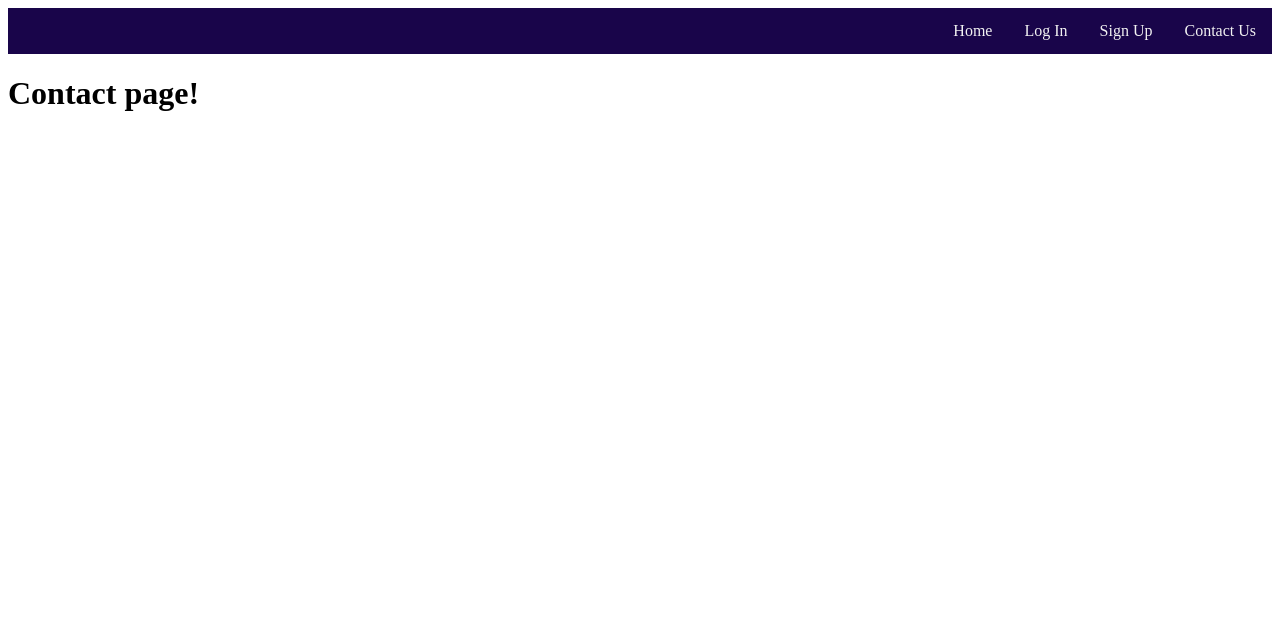
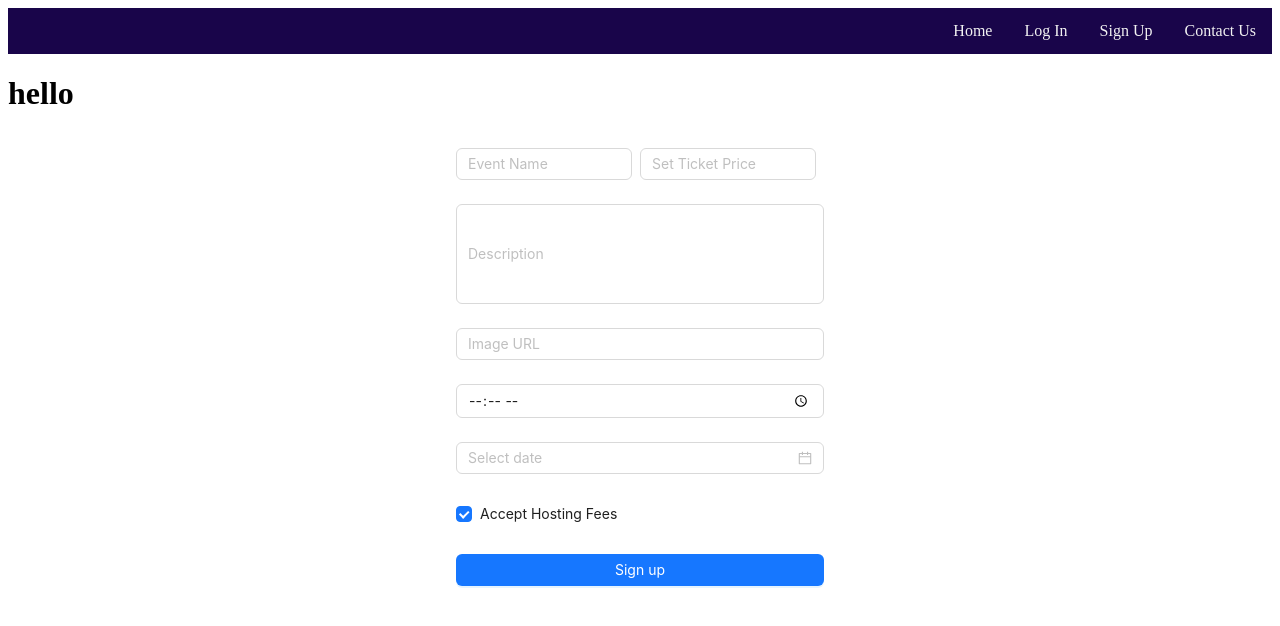
Before and after one commit to Varlotte/phase4-venue-project, a React (Create React App) app in the folder client/: page /contact-page in a window 1280 px wide. Shown: the top 626 px of the page. Built offline with nearby package versions, Linux system fonts and the light colour scheme; no server answers.

Commit message:
integrated main branch and adding event form

```diff
--- /dev/null
+++ b/client/src/components/EventForm.js
@@ -0,0 +1,104 @@
+import React from "react";
+import { LockOutlined, UserOutlined } from '@ant-design/icons';
+import { Button, Checkbox, Form, Input, DatePicker} from 'antd'
+import {useState} from 'react';
+
+
+function EventForm() {
+    const onFinish = (values) => {
+        console.log(values)
+        const time = values.time.split(":")[0]
+        console.log(time)
+        console.log(values["date"].format("YYYY-MM-DD"))
+        fetch("/events", {
+            method: "POST",
+            headers: {"Content-Type": "application/json"},
+            body: JSON.stringify({
+                name: values.eventName,
+                description: values.description,
+                price: values.price,
+                event_date: values["date"].format("YYYY-MM-DD"),
+                time: parseInt(time),
+                location: "",
+                image: values.image
+            })
+        })
+        .then(res => res.json())
+        .then(event => console.log(event))
+  };
+
+
+
+    return (
+    <Form
+      name="normal_login"
+      className="login-form"
+      initialValues={{ remember: true }}
+      onFinish={onFinish}
+    >
+        <Form.Item
+            name="eventName"
+            rules={[{ required: true, message: "Enter your event's name" }]}
+            style={{ display: 'inline-block', width: 'calc(50% - 8px)' }}
+        >
+            <Input placeholder="Event Name" />
+        </Form.Item>
+        <Form.Item
+            name="price"
+            rules={[{ required: true, message: 'How much do you plan to charge for entry' }]}
+
+            style={{ display: 'inline-block', width: 'calc(50% - 8px)', margin: '0 8px' }}
+        >
+            <Input min={0} type = "number" placeholder="Set Ticket Price" />
+        </Form.Item>
+        <Form.Item
+            name="description"
+            rules={[{ required: true, message: 'Please tell us about the even you wish to host' }]}
+        >
+            <Input
+            style = {{height: 100}}
+            placeholder="Description"
+            />
+        </Form.Item>
+        <Form.Item
+            name = "image"
+            rules={[{required: true, message: 'Upload an image that you believe matches your type of event'}]}
+        >
+            <Input placeholder="Image URL"/>
+        </Form.Item>
+        <Form.Item
+            name="time"
+            rules={[{ required: true, message: 'Need to set a time for your event' },]}
+        >
+            <Input
+            type="time"
+            placeholder="Schedule your time"
+            />
+        </Form.Item>
+        <Form.Item name="date">
+            <DatePicker
+            type = "date"
+            rules = {[{required: true, message: "Date is required, must be set in the future"}]}
+            style = {{width: 'calc(100%)'}}
+            format="YYYY-MM-DD"
+            />
+        </Form.Item>
+        <Form.Item>
+            <Form.Item name="remember" valuePropName="checked" noStyle>
+            <Checkbox>Accept Hosting Fees</Checkbox>
+            </Form.Item>
+
+
+        </Form.Item>
+
+        <Form.Item>
+            <Button type="primary" htmlType="submit" className="login-form-button">
+            Sign up
+            </Button>
+        </Form.Item>
+    </Form>
+  );
+}
+
+
+export default EventForm
--- a/client/src/layout/Contact.jsx
+++ b/client/src/layout/Contact.jsx
@@ -1,9 +1,14 @@
 import React from "react";
+import EventForm from "../components/EventForm";
 
 function Contact() {
 
     return (
-        <h1>Contact page!</h1>
+        // <h1>Contact page!</h1>
+        <div>
+            <h1>hello</h1>
+            <EventForm/>
+        </div>
     )
 }
 
--- a/client/src/layout/SignForm.jsx
+++ b/client/src/layout/SignForm.jsx
@@ -28,12 +28,12 @@ function SignForm() {
 
 
     return (
-        <Form
+      <Form
       name="normal_login"
       className="login-form"
       initialValues={{ remember: true }}
       onFinish={onFinish}
-    >
+      >
       <Form.Item
         name="firstname"
         rules={[{ required: true, message: 'First name required' }]}
```
Also changed, not shown: 1 other file (tests, documents, lock files or other folders).
